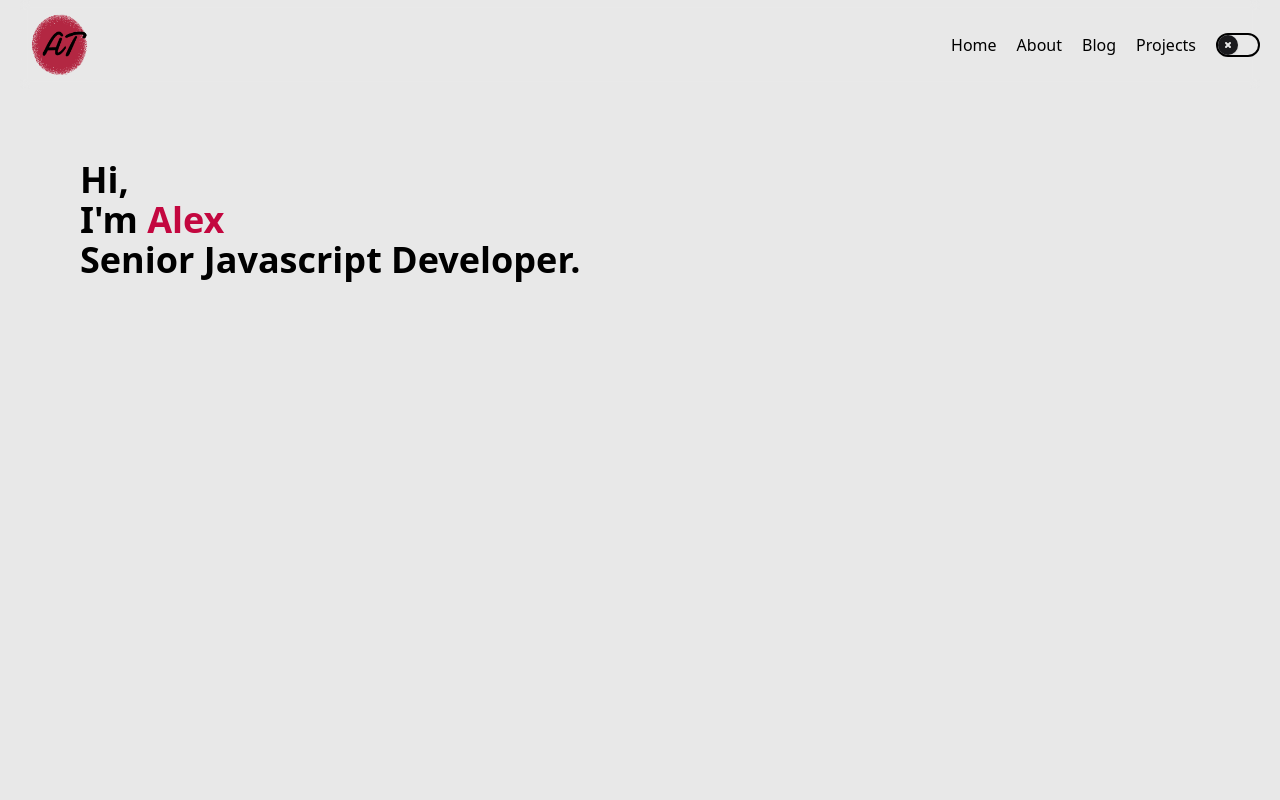
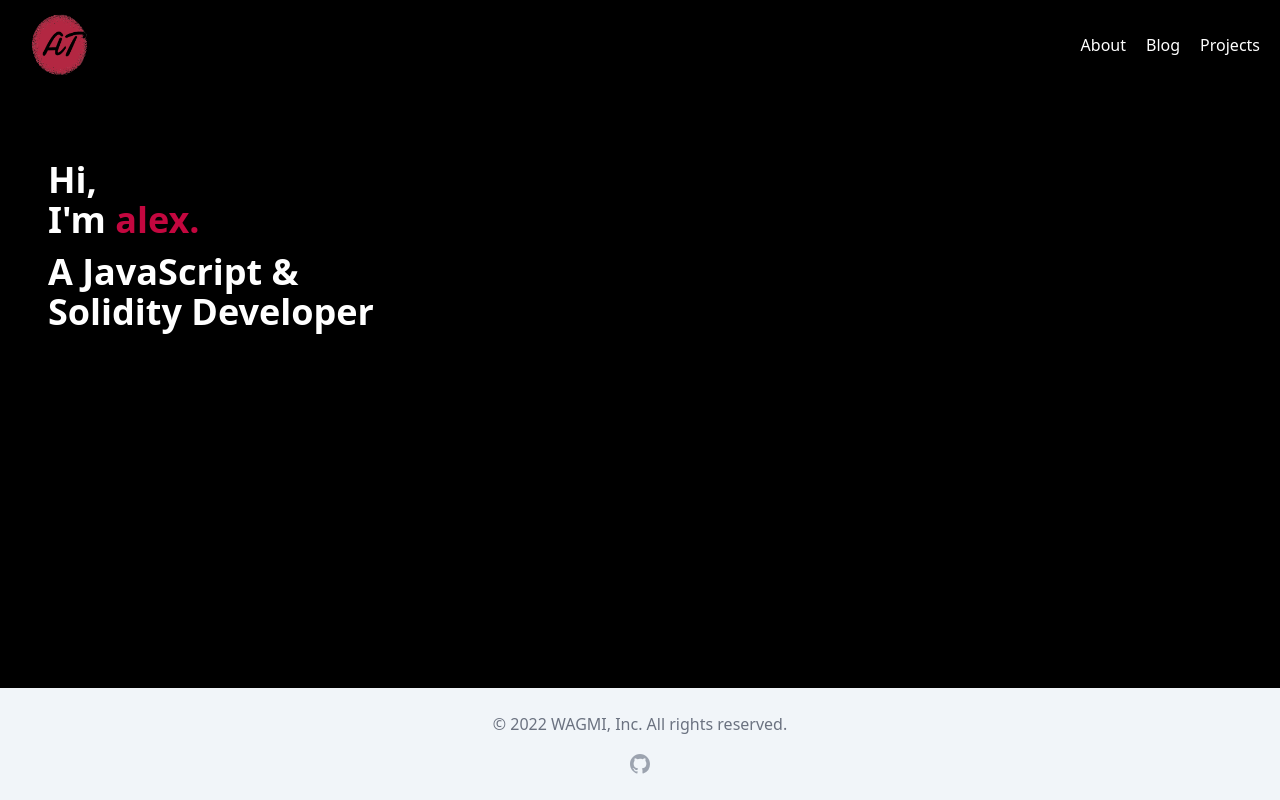
Before and after one commit to 0xDAEF0F/old-portfolio, a Next.js app: page / in a window 1280 px wide. Built offline with nearby package versions, Linux system fonts and the light colour scheme.

Commit message:
fixed footer

```diff
--- a/src/components/DarkMode.jsx
+++ /dev/null
@@ -1,65 +0,0 @@
-import { useTheme } from 'next-themes'
-import { Switch } from '@headlessui/react'
-
-function classNames(...classes) {
-  return classes.filter(Boolean).join(' ')
-}
-
-function DarkMode() {
-  const { theme, setTheme } = useTheme()
-  return (
-    <Switch
-      checked={theme === 'dark' ? true : false}
-      onChange={() => setTheme(theme === 'dark' ? 'light' : 'dark')}
-      className={classNames(
-        theme === 'dark' ? 'bg-light-primary' : 'bg-light-bg',
-        'relative inline-flex flex-shrink-0 h-6 w-11 border-2 border-transparent rounded-full cursor-pointer transition-colors ease-in-out duration-200 focus:outline-none focus:ring-2 focus:ring-offset-2 focus:ring-indigo-500'
-      )}>
-      <span className='sr-only'>Use setting</span>
-      <span
-        className={classNames(
-          theme === 'dark' ? 'translate-x-5' : 'translate-x-0',
-          'pointer-events-none relative inline-block h-5 w-5 rounded-full bg-dark-bg shadow transform ring-0 transition ease-in-out duration-200'
-        )}>
-        <span
-          className={classNames(
-            theme === 'dark'
-              ? 'opacity-0 ease-out duration-100'
-              : 'opacity-100 ease-in duration-200',
-            'absolute inset-0 h-full w-full flex items-center justify-center transition-opacity'
-          )}
-          aria-hidden='true'>
-          <svg
-            className='h-3 w-3 text-light-bg'
-            fill='none'
-            viewBox='0 0 12 12'>
-            <path
-              d='M4 8l2-2m0 0l2-2M6 6L4 4m2 2l2 2'
-              stroke='currentColor'
-              strokeWidth={2}
-              strokeLinecap='round'
-              strokeLinejoin='round'
-            />
-          </svg>
-        </span>
-        <span
-          className={classNames(
-            theme === 'dark'
-              ? 'opacity-100 ease-in duration-200'
-              : 'opacity-0 ease-out duration-100',
-            'absolute inset-0 h-full w-full flex items-center justify-center transition-opacity'
-          )}
-          aria-hidden='true'>
-          <svg
-            className='h-3 w-3 text-light-bg'
-            fill='currentColor'
-            viewBox='0 0 12 12'>
-            <path d='M3.707 5.293a1 1 0 00-1.414 1.414l1.414-1.414zM5 8l-.707.707a1 1 0 001.414 0L5 8zm4.707-3.293a1 1 0 00-1.414-1.414l1.414 1.414zm-7.414 2l2 2 1.414-1.414-2-2-1.414 1.414zm3.414 2l4-4-1.414-1.414-4 4 1.414 1.414z' />
-          </svg>
-        </span>
-      </span>
-    </Switch>
-  )
-}
-
-export default DarkMode
--- a/src/components/DivLink.jsx
+++ b/src/components/DivLink.jsx
@@ -4,7 +4,7 @@ export default function DivLink({ title, to, xClass }) {
   return (
     <Link href={to}>
       <a
-        className={`cursor-pointer block text-base hover:text-light-primary hover:dark:text-dark-primary ${xClass}`}>
+        className={`cursor-pointer block text-base hover:text-primary ${xClass}`}>
         {title}
       </a>
     </Link>
--- a/src/components/Header.jsx
+++ b/src/components/Header.jsx
@@ -1,4 +1,3 @@
-import DarkMode from './DarkMode'
 import Logo from './Logo'
 import DivLink from './DivLink'
 
@@ -10,11 +9,9 @@ function Header() {
           <Logo />
         </div>
         <div className='flex justify-end w-full gap-5 items-center'>
-          <DivLink title='Home' to='/' xClass='' />
-          <DivLink title='About' to='/about' xClass='' />
-          <DivLink title='Blog' to='/blog' xClass='' />
-          <DivLink title='Projects' to='/projects' xClass='' />
-          <DarkMode />
+          <DivLink title='About' to='/about' xClass='text-white' />
+          <DivLink title='Blog' to='/blog' xClass='text-white' />
+          <DivLink title='Projects' to='/projects' xClass='text-white' />
         </div>
       </div>
     </div>
--- a/src/components/Home.jsx
+++ b/src/components/Home.jsx
@@ -1,17 +1,14 @@
-import React from 'react'
-
 function Home() {
   return (
-    <div className='pl-20 pt-40 text-4xl font-bold'>
-      <p>Hi,</p>
+    <div className='pl-12 pt-40 text-4xl font-bold'>
+      <p className='text-white'>Hi,</p>
       <div className='flex'>
-        <p>I'm</p>
-        &nbsp;
-        <p className='text-light-primary dark:text-dark-primary'>Alex</p>
+        <p className='text-white'>I'm&nbsp;</p>
+        <p className='text-primary'>alex.</p>
       </div>
-      <p>Senior Javascript Developer.</p>
+      <p className='mt-3 text-white'>A JavaScript &</p>
+      <p className='text-white'>Solidity Developer</p>
     </div>
   )
 }
-
 export default Home
--- a/src/components/Logo.jsx
+++ b/src/components/Logo.jsx
@@ -9,7 +9,7 @@ function Logo() {
     <Link href='/'>
       <Image
         src={atLogo}
-        alt='Alex logo'
+        alt='alex logo'
         width={80}
         height={80}
         className='cursor-pointer'
--- a/src/components/PageNotFound.jsx
+++ /dev/null
@@ -1,35 +0,0 @@
-import React from 'react'
-
-function PageNotFound() {
-  return (
-    <div className='bg-light-bg dark:bg-dark-bg min-h-screen px-4 py-16 sm:px-6 sm:py-24 md:grid md:place-items-center lg:px-8'>
-      <div className='max-w-max mx-auto'>
-        <main className='sm:flex'>
-          <p className='text-4xl text-light-primary dark:text-dark-primary font-extrabold sm:text-5xl'>
-            404
-          </p>
-          <div className='sm:ml-6'>
-            <div className='sm:border-l sm:border-gray-200 sm:pl-6'>
-              <h1 className='text-4xl font-extrabold tracking-tight sm:text-5xl'>
-                Page not found
-              </h1>
-              <p className='mt-1 text-base text-light-forth dark:text-dark-forth'>
-                Please check the URL in the address bar and try again.
-              </p>
-            </div>
-            <div className='mt-10 flex space-x-3 sm:border-transparent sm:pl-6'>
-              <a
-                href='/'
-                className='inline-flex items-center px-4 py-2 border border-transparent text-sm font-medium rounded-md shadow-sm text-light-bg dark:text-dark-bg
-                bg-light-primary dark:bg-dark-primary focus:outline-none focus:ring-2 focus:ring-offset-2 focus:ring-indigo-500'>
-                Go back home
-              </a>
-            </div>
-          </div>
-        </main>
-      </div>
-    </div>
-  )
-}
-
-export default PageNotFound
--- a/src/pages/404.jsx
+++ b/src/pages/404.jsx
@@ -1,5 +1,31 @@
-import PageNotFound from '../components/PageNotFound'
-
 export default function page404() {
-  return <PageNotFound />
+  return (
+    <div className='bg-black min-h-screen px-4 py-16 sm:px-6 sm:py-24 md:grid md:place-items-center lg:px-8'>
+      <div className='max-w-max mx-auto'>
+        <main className='sm:flex'>
+          <p className='text-4xl text-primary font-extrabold sm:text-5xl'>
+            404
+          </p>
+          <div className='sm:ml-6'>
+            <div className='sm:border-l sm:border-gray-200 sm:pl-6'>
+              <h1 className='text-4xl text-white font-extrabold tracking-tight sm:text-5xl'>
+                Page not found
+              </h1>
+              <p className='mt-1 text-base text-light-forth text-fourth'>
+                Please check the URL in the address bar and try again.
+              </p>
+            </div>
+            <div className='mt-10 flex space-x-3 sm:border-transparent sm:pl-6'>
+              <a
+                href='/'
+                className='font-bold inline-flex items-center px-4 py-2 border border-transparent text-sm rounded-md shadow-sm text-white
+               bg-primary focus:outline-none focus:ring-2 focus:ring-offset-2 focus:ring-indigo-500'>
+                Go back home
+              </a>
+            </div>
+          </div>
+        </main>
+      </div>
+    </div>
+  )
 }
--- a/src/pages/_app.jsx
+++ b/src/pages/_app.jsx
@@ -1,12 +1,7 @@
 import '../styles/globals.css'
-import { ThemeProvider } from 'next-themes'
 
 function MyApp({ Component, pageProps }) {
-  return (
-    <ThemeProvider enableSystem={true} attribute='class'>
-      <Component {...pageProps} />
-    </ThemeProvider>
-  )
+  return <Component {...pageProps} />
 }
 
 export default MyApp
--- a/src/pages/index.jsx
+++ b/src/pages/index.jsx
@@ -2,9 +2,36 @@ import Header from '../components/Header'
 import Home from '../components/Home'
 export default function index() {
   return (
-    <div className='bg-light-bg dark:bg-dark-bg h-screen'>
+    <div className='bg-black h-screen'>
       <Header />
       <Home />
+      <footer className='bg-slate-100 fixed bottom-0 w-full'>
+        <div className='max-w-7xl mx-auto py-6 px-4 sm:px-6 md:flex flex justify-center lg:px-8'>
+          <div className='mt-8 md:mt-0 md:order-1'>
+            <p className='text-base text-gray-500 text-center'>
+              &copy; 2022 WAGMI, Inc. All rights reserved.
+            </p>
+            <a
+              target='_blank'
+              key='GitHub'
+              href='https://github.com/radaemon'
+              className='text-gray-400 hover:text-gray-600 flex justify-center mt-4'>
+              <span className='sr-only'>GitHub</span>
+              <svg
+                fill='currentColor'
+                viewBox='0 0 24 24'
+                className='h-6 w-6'
+                aria-hidden='true'>
+                <path
+                  fillRule='evenodd'
+                  d='M12 2C6.477 2 2 6.484 2 12.017c0 4.425 2.865 8.18 6.839 9.504.5.092.682-.217.682-.483 0-.237-.008-.868-.013-1.703-2.782.605-3.369-1.343-3.369-1.343-.454-1.158-1.11-1.466-1.11-1.466-.908-.62.069-.608.069-.608 1.003.07 1.531 1.032 1.531 1.032.892 1.53 2.341 1.088 2.91.832.092-.647.35-1.088.636-1.338-2.22-.253-4.555-1.113-4.555-4.951 0-1.093.39-1.988 1.029-2.688-.103-.253-.446-1.272.098-2.65 0 0 .84-.27 2.75 1.026A9.564 9.564 0 0112 6.844c.85.004 1.705.115 2.504.337 1.909-1.296 2.747-1.027 2.747-1.027.546 1.379.202 2.398.1 2.651.64.7 1.028 1.595 1.028 2.688 0 3.848-2.339 4.695-4.566 4.943.359.309.678.92.678 1.855 0 1.338-.012 2.419-.012 2.747 0 .268.18.58.688.482A10.019 10.019 0 0022 12.017C22 6.484 17.522 2 12 2z'
+                  clipRule='evenodd'
+                />
+              </svg>
+            </a>
+          </div>
+        </div>
+      </footer>
     </div>
   )
 }
--- a/tailwind.config.js
+++ b/tailwind.config.js
@@ -3,36 +3,14 @@ module.exports = {
     './src/pages/**/*.{js,ts,jsx,tsx}',
     './src/components/**/*.{js,ts,jsx,tsx}',
   ],
-  darkMode: 'class',
   theme: {
-    colors: {
-      light: {
-        bg: '#e8e8e8',
+    extend: {
+      colors: {
         primary: '#C3073F',
-        secondary: '#950740',
-        third: '#6F2232',
-        forth: '#4E4E50',
-        danger: '#e63946',
-        transparent: 'transparent',
-      },
-      dark: {
+        fourth: '#BDBDBE',
         bg: '#1A1A1D',
-        primary: '#f60950',
-        secondary: '#c30953',
-        third: '#a03147',
-        forth: '#BDBDBE',
-        danger: '#e63946',
-        transparent: 'transparent',
-      },
-      other: {
-        green: '#00ff00',
-        indigo: '#4b0082',
-        pink: '#ff69b4',
       },
     },
-    typography: (theme) => ({}),
-    extend: {},
   },
-  variants: {},
-  plugins: [require('@tailwindcss/typography')],
+  plugins: [],
 }
```
Also changed, not shown: package.json (+4 -3 lines), 1 other file (tests, documents, lock files or other folders).
